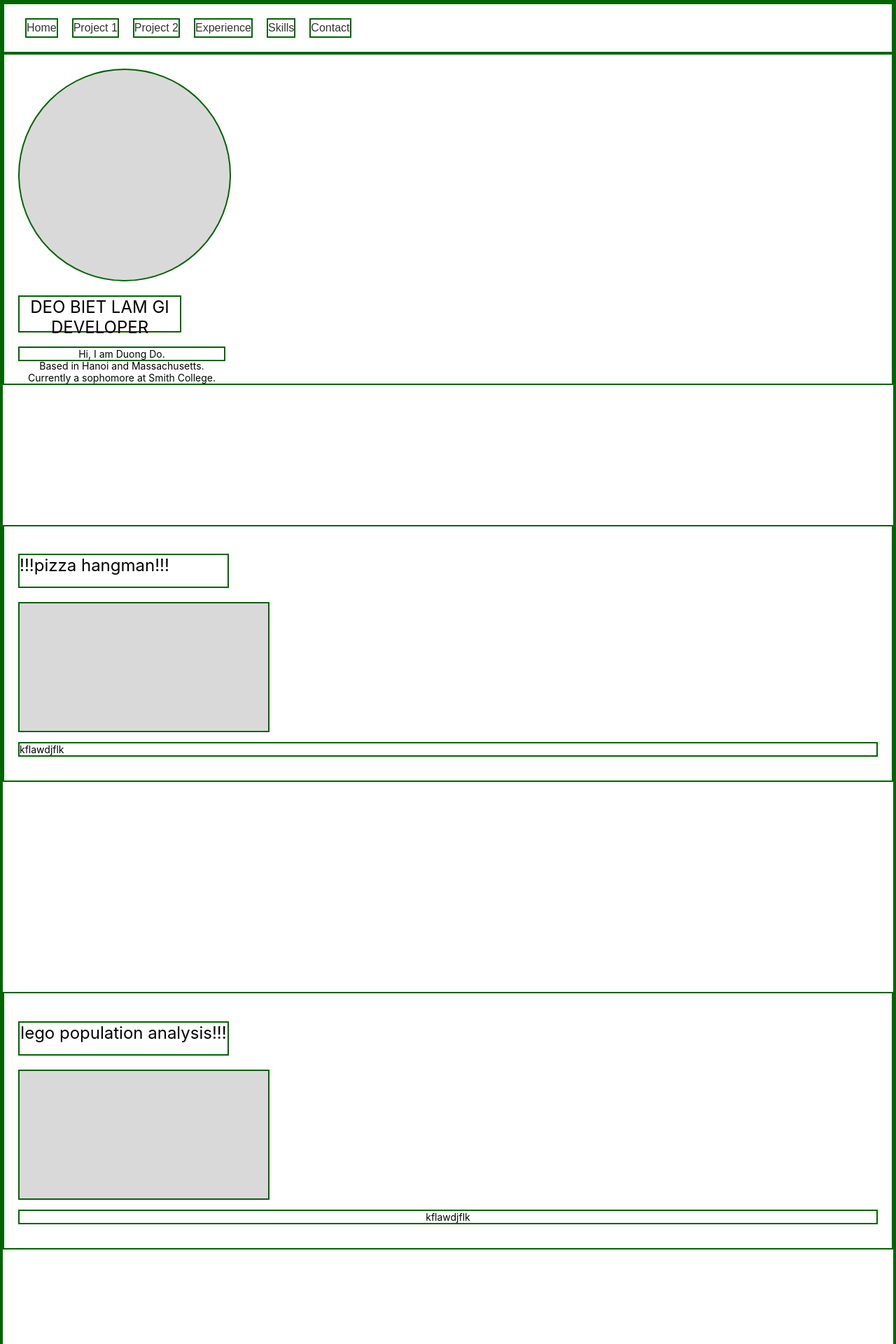
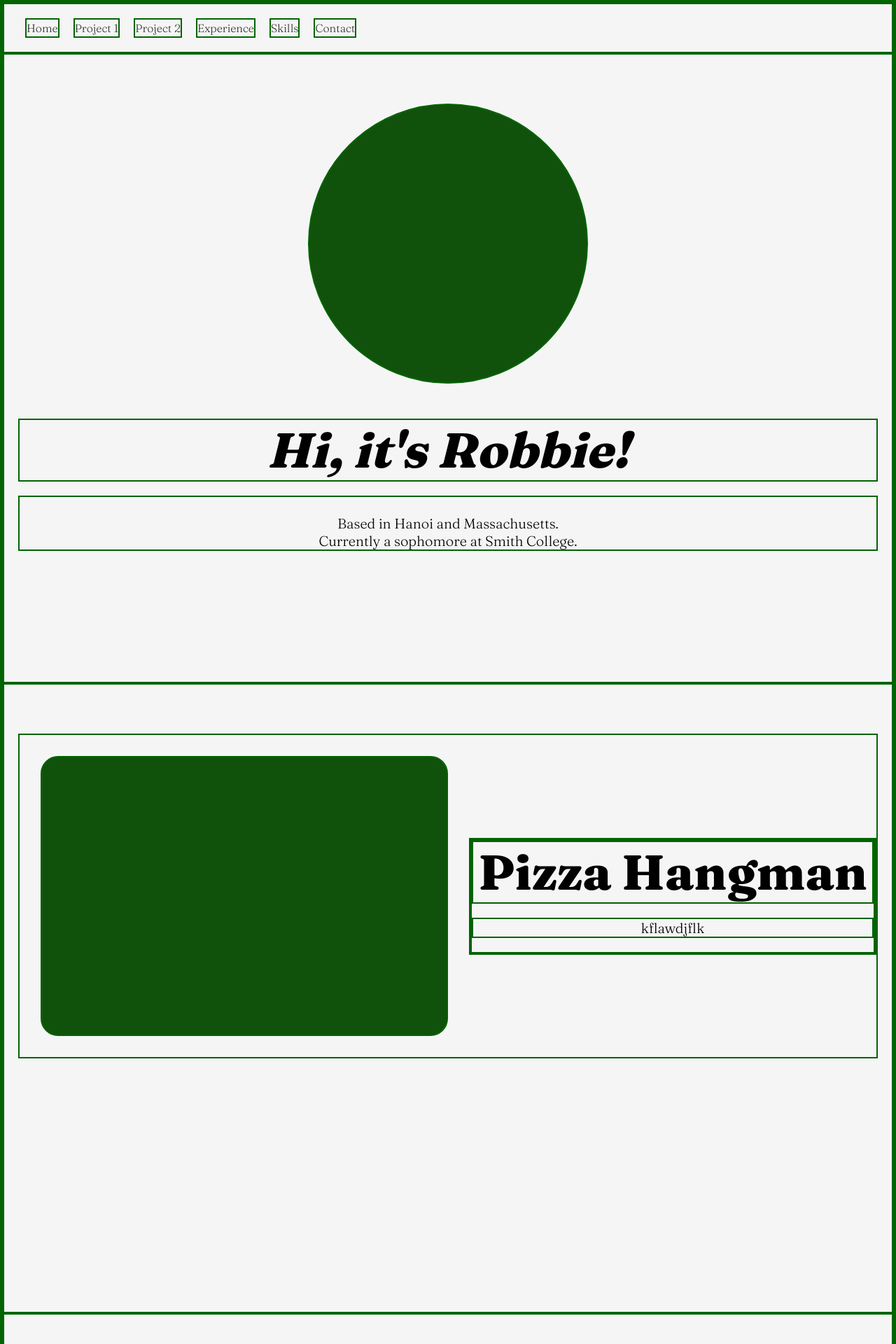
Before and after one commit to ttduongdo/portfolio, a PHP site: page / in a window 1280 px wide. Shown: the top 1920 px of the page at 70% size. Run offline with PHP 8.4, Linux system fonts and the light colour scheme.

Commit message:
7/24 added some css

```diff
--- a/index.html
+++ b/index.html
@@ -3,8 +3,15 @@
 <head>
   <title> ngu Portfolio</title>
   <link rel="stylesheet" href="style.css">
+  <link rel="preconnect" href="https://fonts.googleapis.com">
+  <link rel="preconnect" href="https://fonts.gstatic.com" crossorigin>
+  <link href="https://fonts.googleapis.com/css2?family=Fraunces:wght@300;800&display=swap" rel="stylesheet">
 </head>
+
 <body>
+  <script>
+
+  </script>
   <nav>
     <a href=".section1">Home</a>
     <a href=".section2">Project 1</a>
@@ -16,59 +23,74 @@
 
 
   <section class="section1">
-    <div id="Ellipse" style="background: #D9D9D9; border-radius: 9999px"></div>
-    <h1 style="width: 229px; height: 49px; color: black; font-size: 24px; font-family: Inter; font-weight: 400; word-wrap: break-word">DEO BIET LAM GI DEVELOPER</h1>
-    <h2 style="width: 292px; height: 17px; color: black; font-size: 14px; font-family: Inter; font-weight: 400; word-wrap: break-word">Hi, I am Duong Do.<br/>Based in Hanoi and Massachusetts.<br/>Currently a sophomore at Smith College. </h2>
+    <div id="Ellipse"></div>
+    <h1 style="font-style: italic">Hi, it's Robbie!</h1>
+    <p><br>Based in Hanoi and Massachusetts.<br/>Currently a sophomore at Smith College. </p>
   </section>
 
   <section class="section2">
-    <h1 style="width: 297px; height: 45px; color: black; font-size: 24px; font-family: Inter; font-weight: 400; word-wrap: break-word">!!!pizza hangman!!!</h1>
-    <div id="Rectangle1" style="width: 355px; height: 182px; background: #D9D9D9"></div>
-    <p style="left: 387px; color: black; font-size: 14px; font-family: Inter; font-weight: 400; word-wrap: break-word">kflawdjflk</p>
-
+    <div id="flex">
+      <div id="Rectangle"></div>
+      <div>
+        <div id="description">
+        <h1>Pizza Hangman</h1>
+        <p>kflawdjflk</p>
+        </div>
+      </div>
   </section>
 
   <section class="section3">
-    <h1 style="width: 297px; height: 45px; color: black; font-size: 24px; font-family: Inter; font-weight: 400; word-wrap: break-word">lego population analysis!!!</h1>
-    <div id="Rectangle1" style="width: 355px; height: 182px; background: #D9D9D9"></div>
-    <p style="left: 387px; color: black; font-size: 14px; font-family: Inter; font-weight: 400; word-wrap: break-word">kflawdjflk</p>
+    <div id="flex">
+        <div id="description">
+          <h1>Lego Population Analysis</h1>
+          <p>kflawdjflk</p>
+        </div>
+        <div id="Rectangle"></div>
+    </div>
   </section>
 
   <section class="section4">
-    <h1 style="width: 345px; height: 38px; text-align: center; color: black; font-size: 24px; font-family: Inter; font-weight: 400; word-wrap: break-word">Work Experience</h1>
-    <div id="flex-rectangle"></div>
-      <div id="one"></div>
-      <div id="two"></div>
-      <div id="three"></div>
+    <h1>Work Experience</h1>
+    <div id="flex">
+      <div id="rectangle"></div>
+      <div id="rectangle"></div>
+      <div id="rectangle"></div>
+
     </div>
   </section>
 
-  <section class="section5" style="width: 534px; height: 296px">
-    <h1 style="width: 137px; height: 34px; text-align: center; color: black; font-size: 24px; font-family: Inter; font-weight: 400; word-wrap: break-word">Skills</h1>
-    <div id="Ellipse" style="width: 85px; height: 82px; background: #D9D9D9; border-radius: 9999px"></div>
-    <div id="Ellipse" style="width: 85px; height: 82px; background: #D9D9D9; border-radius: 9999px"></div>
-    <div id="Ellipse" style="width: 85px; height: 82px; background: #D9D9D9; border-radius: 9999px"></div>
-    <div id="Ellipse" style="width: 85px; height: 82px; background: #D9D9D9; border-radius: 9999px"></div>
-    <div id="Ellipse" style="width: 85px; height: 82px; background: #D9D9D9; border-radius: 9999px"></div>
-    <div id="Ellipse" style="width: 85px; height: 82px; background: #D9D9D9; border-radius: 9999px"></div>
-    <div id="Ellipse" style="width: 85px; height: 82px; background: #D9D9D9; border-radius: 9999px"></div>
-    <div id="Ellipse" style="width: 85px; height: 82px; background: #D9D9D9; border-radius: 9999px"></div>
-    <p style="width: 85px; height: 19px; text-align: center; color: black; font-size: 16px; font-family: Inter; font-weight: 400; word-wrap: break-word">Python</p>
-    <p style="width: 85px; height: 19px; text-align: center; color: black; font-size: 16px; font-family: Inter; font-weight: 400; word-wrap: break-word">Java</p>
-    <p style="width: 85px; height: 19px; text-align: center; color: black; font-size: 16px; font-family: Inter; font-weight: 400; word-wrap: break-word">CSS</p>
-    <p style="width: 85px; height: 19px; text-align: center; color: black; font-size: 16px; font-family: Inter; font-weight: 400; word-wrap: break-word">Javascript</p>
-    <p style="width: 85px; height: 19px; text-align: center; color: black; font-size: 16px; font-family: Inter; font-weight: 400; word-wrap: break-word">HTML</p>
-    <p style="width: 85px; height: 19px; text-align: center; color: black; font-size: 16px; font-family: Inter; font-weight: 400; word-wrap: break-word">Git</p>
-    <p style="width: 85px; height: 19px; text-align: center; color: black; font-size: 16px; font-family: Inter; font-weight: 400; word-wrap: break-word">RStudio</p>
-    <p style="width: 85px; height: 19px; text-align: center; color: black; font-size: 16px; font-family: Inter; font-weight: 400; word-wrap: break-word">R</p>
+  <section class="section5">
+    <h1>Skills</h1>
+    <div class="grid">
+      <button class="one">programming langs</button>
+      <button class="two">web dev</button>
+      <button class="three">statistics</button>
+      <button class="four">VCS</button>
+    </div>
+    <!-- <div id="flex">
+      <div id="ellipse">Python</div>
+      <div id="ellipse">Java</div>
+      <div id="ellipse">CSS</div>
+      <div id="ellipse">HTML</div>
+      <div id="ellipse">Javascript</div>
+      <div id="ellipse">Git</div>
+      <div id="ellipse">RStudio</div>
+      <div id="ellipse">R</div>
+    </div> -->
   </section>
 
-  <section class="section6" style="width: 699px; height: 122px">
-    <h1 style="width: 304px; height: 34px; text-align: center; color: black; font-size: 24px; font-family: Inter; font-weight: 400; word-wrap: break-word">Get to know me at</h1>
-    <p style="width: 353px; height: 50px; color: black; font-size: 14px; font-family: Inter; font-weight: 400; word-wrap: break-word">Email: duongttdo@gmail.com<br/><br/>Phone: (+1) 413 472 6095 | (+84) 967 425 004</p>
-    <div id="Ellipse" style="width: 40px; height: 40px; background: #D9D9D9; border-radius: 9999px"></div>
-    <div id="Ellipse" style="width: 40px; height: 40px; background: #D9D9D9; border-radius: 9999px"></div>
-    <div id="Ellipse" style="width: 40px; height: 40px; background: #D9D9D9; border-radius: 9999px"></div>
+  <section class="section6">
+    <div id="flex">
+      <div><h1>Get to know me at</h1></div>
+      <div>
+        <p id="left">Email: duongttdo@gmail.com<br/><br/>Phone: (+1) 413 472 6095 | (+84) 967 425 004</p>
+        <div id="flex">
+            <div><button onclick="window.open('https://www.linkedin.com/in/duong-do-a55a70264/', '_blank');">Linkedin</button></div>
+            <div><button onclick="window.open('https://github.com/duongttdo', '_blank');">GitHub</button></div>
+            <div><button type="button">CV</button></div>
+      </div>
+    </div>
+
   </section>
 
   <script>
--- a/style.css
+++ b/style.css
@@ -1,80 +1,181 @@
+html {
+  box-sizing: border-box;
+}
+
+*,
+*::before,
+*::after {
+  box-sizing: inherit;
+}
+
 * {
   border: 2px solid darkgreen;
+  background-color: whitesmoke;
 }
 
 body {
-  font-family: Arial, sans-serif;
   margin: 0px auto;
   max-width: 1300px;
   height: auto;
-  padding: 0;
   display: block;
 }
 
 nav {
-  background-color: #fff;
   padding: 20px;
   line-height: 1.5;
   display: flex;
 }
 
 nav a {
+  font-family: 'Fraunces', serif;
+  font-weight: 300;
   color: #333;
   text-decoration: none;
   margin: 0 10px;
 }
 
 section {
+  max-width: 1300px;
+  height: 900px;
+  margin: auto;
   padding: 20px;
+  display: block;
   text-align: center;
-  display: block;
-}
-
-#section1 {
-  margin: 100px auto;
   justify-content: center;
   align-items: center;
-  display: block;
-}
 
-.section1 #Ellipse {
-  width: 300px;
-  height: 300px;
-  border-radius: 9999px;
-  margin-bottom: 20px;
 }
 
 
-.section2 {
-  margin: 200px auto;
-  display: block;
-  justify-content: flex-start;
-  align-items: flex-start;
+#Ellipse {
+  width: 400px;
+  height: 400px;
+  margin: 50px auto;
+  border-radius: 9999px;
+  background: #10520B;
+
+}
+
+h1 {
+  color: black;
+  font-size: 70px;
+  font-family: 'Fraunces', serif;
+  font-weight: 800;
+  word-wrap: break-word;
+  margin: auto;
+}
+
+
+
+p {
+  color: black;
+  font-size: 20px;
+  font-family: 'Fraunces', serif;
+  font-weight: 400;
+  word-wrap: break-word;
+  font-family: 'Fraunces', serif;
+}
+
+p#left {
   text-align: left;
 }
 
-.section3 {
-  margin: 300px auto;
+#flex {
+  display: flex;
+  list-style: none;
+  max-width: 1300px;
+  margin: 50px auto;
+  text-align: center;
+  justify-content: center;
+  align-items: center;
 }
 
-.section4 {
-  margin: 400px auto;
-}
-
-#flex-rectangle {
-  display: flex;
-}
-
-#flex-rectangle div {
-  background: #D9D9D9;
-  height: 140px;
+#flex div {
   flex: 1;
 }
 
-.section5 {
-  margin: 500px auto;
+
+#Rectangle {
+  width: 550px;
+  height: 400px;
+  background: #10520B;
+  margin: 30px;
+  border-radius: 25px;
 }
 
-.section6 {
-  margin: 600px auto;
+#rectangle {
+  height: 200px;
+  flex: 1;
+  background: #10520B;
+  margin: 10px;
+  border-radius: 25px;
 }
+
+/* .section5 #flex {
+  flex-wrap: wrap;
+  gap: 10px;
+}
+
+.section5 #ellipse {
+  flex: 0 0 25%;
+  width: 100px;
+  height: 100px;
+  box-sizing: border-box;
+  background: #10520B;
+  border-radius: 25px;
+} */
+
+.grid {
+  margin: auto;
+  display: grid;
+  grid-template-columns: 175px 175px 175px 175px 175px;
+  grid-template-rows: 175px 175px 175px 175px;
+  justify-content: center;
+
+}
+
+.one {
+  grid-area: 1 / 1 / 5 / 3;
+}
+
+.two {
+  grid-area: 3 / 1 / 4 / 6;
+}
+
+.three {
+  grid-area: 4 / 1 / 5 / 6;
+}
+
+.four {
+  grid-area: 1 / 3 / 3 / 6;
+}
+
+.section5 button {
+  border-radius: 25px;
+  font-size: 50px;
+  background-color: transparent;
+  border: 5px;
+}
+
+
+button {
+  justify-content: center;
+  font-family: 'Fraunces', serif;
+  transition-duration: 0.4s;
+
+}
+
+.section6 button {
+  width: 80px;
+  height: 80px;
+  border-color: #10520B;
+  border-radius: 9999px;
+}
+
+
+button:hover {
+  background-color: #10520B;
+  color: white;
+  z-index: 1;
+
+}
```
